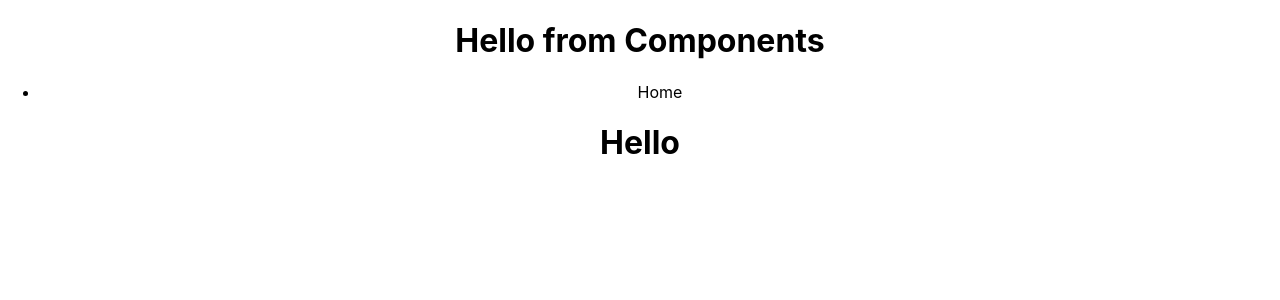
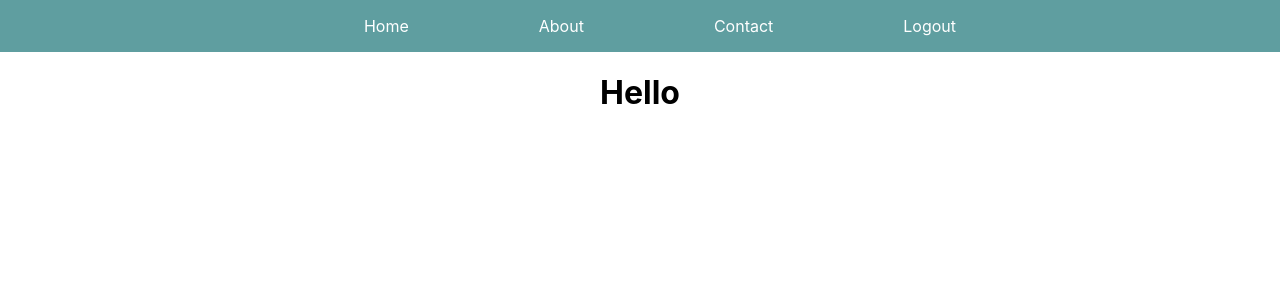
Before and after one commit to SoumyaAgarwal12/E-Marketplace, a React (Create React App) app in the folder frontend/e-market-ui/: page / in a window 1280 px wide. Shown: the top 300 px of the page. Built offline with nearby package versions, Linux system fonts and the light colour scheme.

Commit message:
Add css for header

```diff
--- a/frontend/e-market-ui/src/App.css
+++ b/frontend/e-market-ui/src/App.css
@@ -5,6 +5,24 @@
 .App-logo {
   height: 40vmin;
   pointer-events: none;
+}
+
+.headerList{
+  display: flex;
+  justify-content: center;
+  margin: 0px;
+  padding: 16px;
+  background-color: cadetblue;
+}
+
+.headerList ul{
+  margin: 0px 45px;
+  cursor: pointer;
+  color: white;
+}
+
+.headerList ul:hover{
+  color: blue;
 }
 
 @media (prefers-reduced-motion: no-preference) {
--- a/frontend/e-market-ui/src/mainHeader.js
+++ b/frontend/e-market-ui/src/mainHeader.js
@@ -4,9 +4,12 @@ import React from 'react';
 const MainHeader = ()=>{     // Function name must be in capital to use in App.js main file.
     return (
         <div>
-            <h1>Hello from Components</h1>
-            <ul>
-                <li>Home</li>
+            {/* <h1>Hello from Components</h1> */}
+            <ul className='headerList'>
+                <ul>Home</ul>
+                <ul>About</ul>
+                <ul>Contact</ul>
+                <ul>Logout</ul>
             </ul>
         </div>
     );
```
